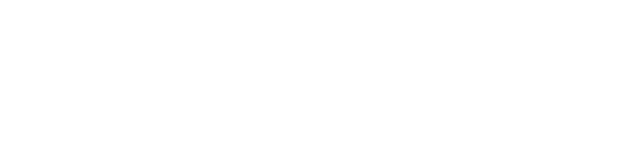
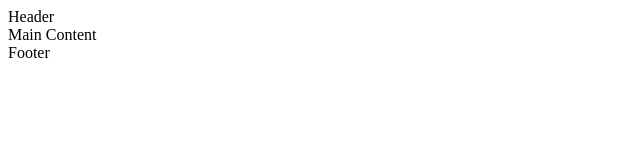
Before and after one commit to Alexiou981/Love-Running-Project, a plain HTML site: page index.html in a window 1280 px wide. Shown: the whole page, without its empty margins (0-640 px from the left). Drawn offline with Linux system fonts and the light colour scheme.

Commit message:
Create general page structure

```diff
--- a/index.html
+++ b/index.html
@@ -15,6 +15,11 @@
     <link rel="icon" type="image/png" sizes="16x16" href="assets/favicon/favicon-16x16.png">
 </head>
 <body>
-
+    <!-- Header -->
+    <header>Header</header>
+    <!-- Main Content -->
+    <main>Main Content</main>
+    <!-- Footer -->
+    <footer>Footer</footer>
 </body>
 </html>
```
